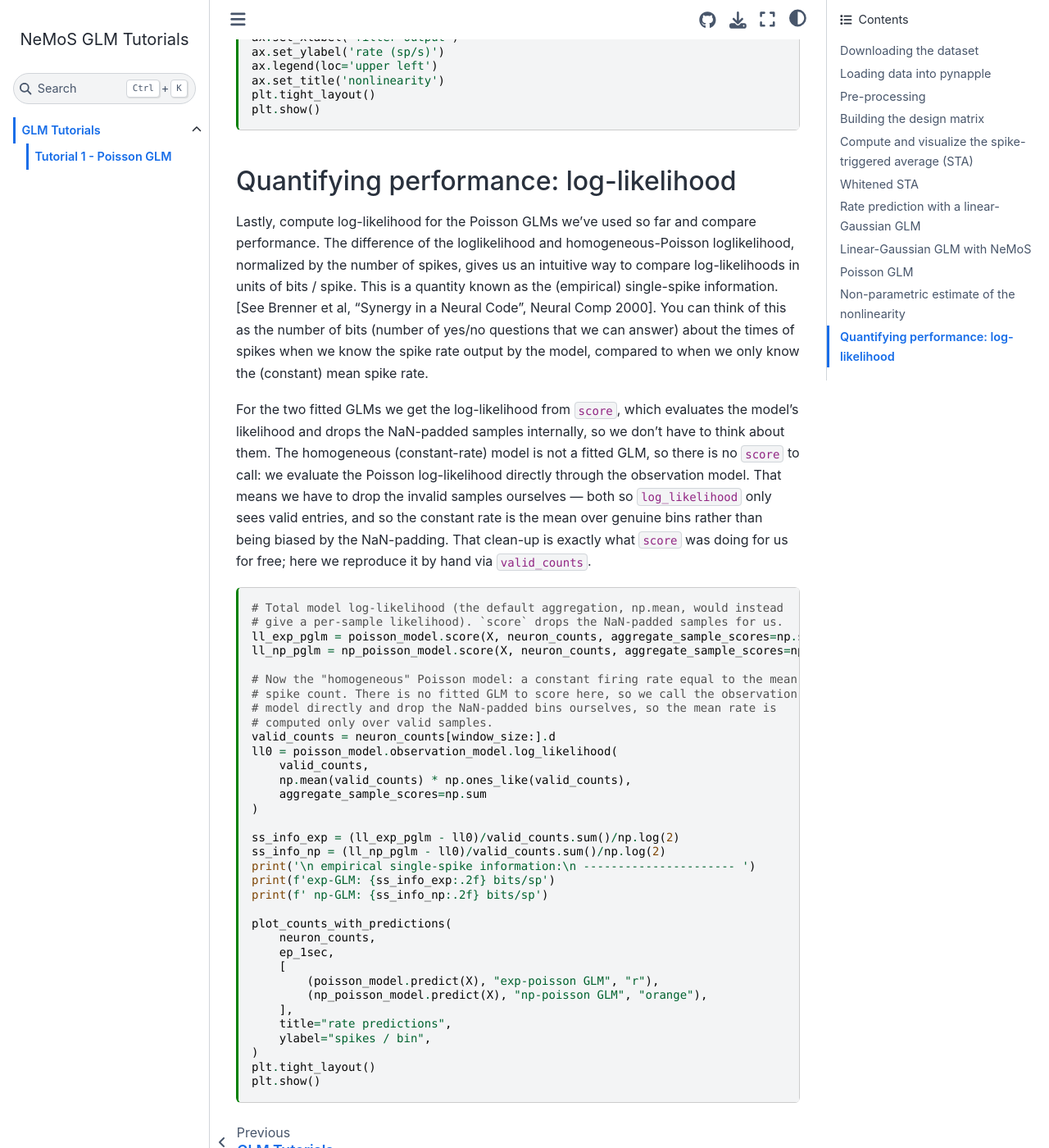
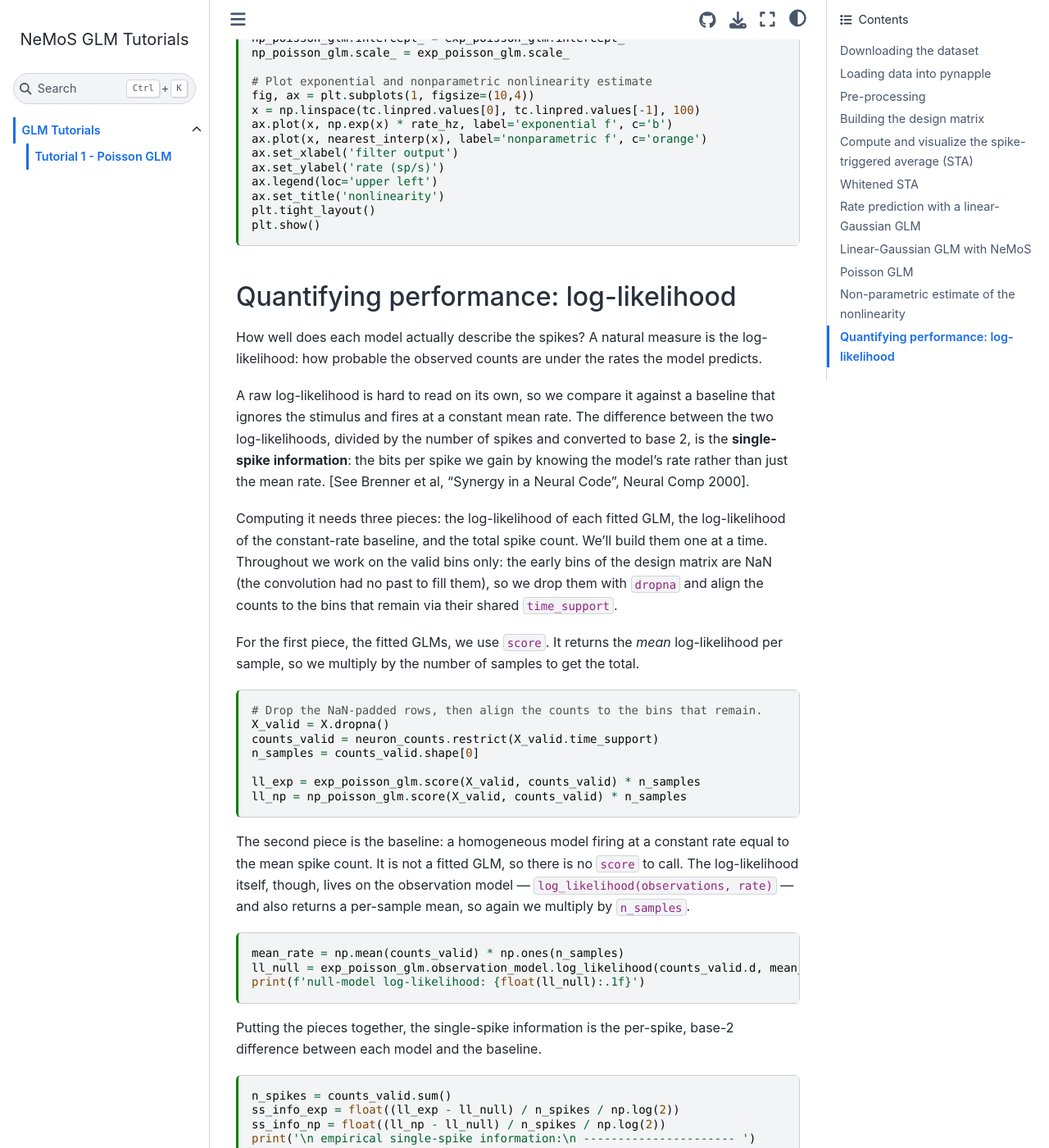
Before and after one commit to BalzaniEdoardo/nemos_glm_tutorials, a Sphinx documentation site: the page built from docs/tutorials/Sfn-2016-tutorial-GLMs/01_poisson_glm.md, in a window 1280 px wide and 1400 px high, scrolled down 12070 px. Shown: the whole window at 82% size. Built offline with Sphinx 7.4.7 and the Sphinx Book theme 1.1.4, drawn with Linux system fonts in a browser that asks for light colours; some of the changed text lies outside the part shown.

Commit message:
improve prose

````diff
--- a/docs/tutorials/Sfn-2016-tutorial-GLMs/01_poisson_glm.md
+++ b/docs/tutorials/Sfn-2016-tutorial-GLMs/01_poisson_glm.md
@@ -414,14 +414,14 @@ print('Training perf (R^2): lin-gauss GLM, w/ offset: {:.2f}'.format(1-mse2/rss)
 
 ## Linear-Gaussian GLM with NeMoS
 
-Fitting a Linear Gaussian GLM with nemos is straightforward, let's see how.
+We just computed the whitened STA by hand, with the least-squares formula. That estimate is the maximum-likelihood filter of a GLM with a Gaussian noise model and an identity link. NeMoS can fit that same model for us, so let's check that the two agree.
 
 ```{code-cell} ipython3
 
 # Define a model object
-model = nmo.glm.GLM(observation_model="Gaussian", solver_name="BFGS")
-model.fit(X, neuron_counts)
-model
+gaussian_glm = nmo.glm.GLM(observation_model="Gaussian", solver_name="BFGS")
+gaussian_glm.fit(X, neuron_counts)
+gaussian_glm
 ```
 
 [//]: # (TODO: drop the solver_name parameter once the Newton PR is done)
@@ -431,7 +431,7 @@ Let's plot the predictions and compare the resulting coefficients with the one o
 
 ```{code-cell} ipython3
 
-sppred_lgGLM_nemos = model.predict(X)
+sppred_lgGLM_nemos = gaussian_glm.predict(X)
 
 plot_counts_with_predictions(
     neuron_counts,
@@ -452,25 +452,24 @@ print('Training perf (R^2): lin-gauss GLM, nemos: {:.2f}'.format(1-mse_nemos/rss
 
 ## Poisson GLM
 
-Fitting a poisson GLM with exponential non-linearity is actually as easy as a linear regression, let's do it.
+The linear-Gaussian model treats spike counts as continuous and lets the prediction go negative, which is not what counts do. The Poisson GLM fixes this: it models the counts as Poisson, and passes the linear prediction through an exponential nonlinearity so the predicted rate is always positive. Fitting it takes the same two lines as before; the only change is the observation model, which is Poisson by default.
 
 ```{code-cell} ipython3
-# Instantiate a Poisson GLM (or change the observation model, `
-# model.observation_model = "Poisson"`)
-poisson_model = nmo.glm.GLM(solver_name="BFGS").fit(X, neuron_counts)
-poisson_model
+# Poisson is the default observation model, so there is nothing to set here.
+exp_poisson_glm = nmo.glm.GLM(solver_name="BFGS").fit(X, neuron_counts)
+exp_poisson_glm
 ```
 
-And computing the predicted rate is more of the same.
+The predicted rate comes from the same `predict` method. Let's compare the two filters and their predictions side by side.
 
 ```{code-cell} ipython3
-rate_pred_pGLM = poisson_model.predict(X)
+rate_pred_pGLM = exp_poisson_glm.predict(X)
 
 
 fig, (ax1,ax2) = plt.subplots(2, figsize=(8, 6))
 
-ax1.plot(ttk, model.coef_/np.linalg.norm(model.coef_), 'o-', label='lin-gauss GLM filt', c='gold')
-ax1.plot(ttk, poisson_model.coef_/np.linalg.norm(poisson_model.coef_), 'o-', label='poisson GLM filt', c='red')
+ax1.plot(ttk, gaussian_glm.coef_/np.linalg.norm(gaussian_glm.coef_), 'o-', label='lin-gauss GLM filt', c='gold')
+ax1.plot(ttk, exp_poisson_glm.coef_/np.linalg.norm(exp_poisson_glm.coef_), 'o-', label='poisson GLM filt', c='red')
 ax1.legend(loc = 'upper left')
 ax1.set_title('(normalized) linear-Gaussian and Poisson GLM filter estimates')
 ax1.set_xlabel('time before spike (s)')
@@ -502,7 +501,7 @@ A way to estimate the non-linearity from the data is computing the filtered stim
 
 # The filtered stimulus is the GLM's linear predictor: its output *before* the
 # nonlinearity, i.e. X @ coef + intercept.
-raw_filter_output = X @ poisson_model.coef_ + poisson_model.intercept_
+raw_filter_output = X @ exp_poisson_glm.coef_ + exp_poisson_glm.intercept_
 
 # Binning that against the spikes and averaging per bin is exactly a tuning curve.
 tc = nap.compute_tuning_curves(units[cell_idx], raw_filter_output.dropna(), bins=25, feature_names=["linpred"])
@@ -539,10 +538,10 @@ def nearest_interp(x):
 # A Poisson GLM whose nonlinearity *is* the estimated tuning curve. The curve is
 # in spikes/s, so we divide by rate_hz to get the GLM's spikes/bin. We set the
 # link at construction and reuse the exp-GLM's fitted filter instead of refitting.
-np_poisson_model = nmo.glm.GLM(inverse_link_function=lambda x: nearest_interp(x) / rate_hz)
-np_poisson_model.coef_ = poisson_model.coef_
-np_poisson_model.intercept_ = poisson_model.intercept_
-np_poisson_model.scale_ = poisson_model.scale_
+np_poisson_glm = nmo.glm.GLM(inverse_link_function=lambda x: nearest_interp(x) / rate_hz)
+np_poisson_glm.coef_ = exp_poisson_glm.coef_
+np_poisson_glm.intercept_ = exp_poisson_glm.intercept_
+np_poisson_glm.scale_ = exp_poisson_glm.scale_
 
 # Plot exponential and nonparametric nonlinearity estimate
 fig, ax = plt.subplots(1, figsize=(10,4))
@@ -559,45 +558,56 @@ plt.show()
 
 ## Quantifying performance: log-likelihood
 
-Lastly, compute log-likelihood for the Poisson GLMs we've used so far and compare performance. The difference of the loglikelihood and homogeneous-Poisson loglikelihood, normalized by the number of spikes, gives us an intuitive way to compare log-likelihoods in units of bits / spike.  This is a quantity known as the (empirical) single-spike information. [See Brenner et al, "Synergy in a Neural Code", Neural Comp 2000]. You can think of this as the number of bits (number of yes/no questions that we can answer) about the times of spikes when we know the spike rate output by the model, compared to when we only know the (constant) mean spike rate.
+How well does each model actually describe the spikes? A natural measure is the log-likelihood: how probable the observed counts are under the rates the model predicts.
 
-For the two fitted GLMs we get the log-likelihood from `score`, which evaluates the model's likelihood and drops the NaN-padded samples internally, so we don't have to think about them. The homogeneous (constant-rate) model is not a fitted GLM, so there is no `score` to call: we evaluate the Poisson log-likelihood directly through the observation model. That means we have to drop the invalid samples ourselves — both so `log_likelihood` only sees valid entries, and so the constant rate is the mean over genuine bins rather than being biased by the NaN-padding. That clean-up is exactly what `score` was doing for us for free; here we reproduce it by hand via `valid_counts`.
+A raw log-likelihood is hard to read on its own, so we compare it against a baseline that ignores the stimulus and fires at a constant mean rate. The difference between the two log-likelihoods, divided by the number of spikes and converted to base 2, is the **single-spike information**: the bits per spike we gain by knowing the model's rate rather than just the mean rate. [See Brenner et al, "Synergy in a Neural Code", Neural Comp 2000].
+
+Computing it needs three pieces: the log-likelihood of each fitted GLM, the log-likelihood of the constant-rate baseline, and the total spike count. We'll build them one at a time. Throughout we work on the valid bins only: the early bins of the design matrix are NaN (the convolution had no past to fill them), so we drop them with `dropna` and align the counts to the bins that remain via their shared `time_support`.
+
+For the first piece, the fitted GLMs, we use `score`. It returns the *mean* log-likelihood per sample, so we multiply by the number of samples to get the total.
 
 ```{code-cell} ipython3
+# Drop the NaN-padded rows, then align the counts to the bins that remain.
+X_valid = X.dropna()
+counts_valid = neuron_counts.restrict(X_valid.time_support)
+n_samples = counts_valid.shape[0]
 
-# Total model log-likelihood (the default aggregation, np.mean, would instead
-# give a per-sample likelihood). `score` drops the NaN-padded samples for us.
-ll_exp_pglm = poisson_model.score(X, neuron_counts, aggregate_sample_scores=np.sum)
-ll_np_pglm = np_poisson_model.score(X, neuron_counts, aggregate_sample_scores=np.sum)
+ll_exp = exp_poisson_glm.score(X_valid, counts_valid) * n_samples
+ll_np = np_poisson_glm.score(X_valid, counts_valid) * n_samples
+```
 
-# Now the "homogeneous" Poisson model: a constant firing rate equal to the mean
-# spike count. There is no fitted GLM to score here, so we call the observation
-# model directly and drop the NaN-padded bins ourselves, so the mean rate is
-# computed only over valid samples.
-valid_counts = neuron_counts[window_size:].d
-ll0 = poisson_model.observation_model.log_likelihood(
-    valid_counts,
-    np.mean(valid_counts) * np.ones_like(valid_counts),
-    aggregate_sample_scores=np.sum
-)
+The second piece is the baseline: a homogeneous model firing at a constant rate equal to the mean spike count. It is not a fitted GLM, so there is no `score` to call. The log-likelihood itself, though, lives on the observation model — `log_likelihood(observations, rate)` — and also returns a per-sample mean, so again we multiply by `n_samples`.
 
-ss_info_exp = (ll_exp_pglm - ll0)/valid_counts.sum()/np.log(2)
-ss_info_np = (ll_np_pglm - ll0)/valid_counts.sum()/np.log(2)
+```{code-cell} ipython3
+mean_rate = np.mean(counts_valid) * np.ones(n_samples)
+ll_null = exp_poisson_glm.observation_model.log_likelihood(counts_valid.d, mean_rate) * n_samples
+print(f'null-model log-likelihood: {float(ll_null):.1f}')
+```
+
+Putting the pieces together, the single-spike information is the per-spike, base-2 difference between each model and the baseline.
+
+```{code-cell} ipython3
+n_spikes = counts_valid.sum()
+ss_info_exp = float((ll_exp - ll_null) / n_spikes / np.log(2))
+ss_info_np = float((ll_np - ll_null) / n_spikes / np.log(2))
 print('\n empirical single-spike information:\n ---------------------- ')
 print(f'exp-GLM: {ss_info_exp:.2f} bits/sp')
 print(f' np-GLM: {ss_info_np:.2f} bits/sp')
+```
 
+Finally, let's compare the two rate predictions directly.
+
+```{code-cell} ipython3
 plot_counts_with_predictions(
     neuron_counts,
     ep_1sec,
     [
-        (poisson_model.predict(X), "exp-poisson GLM", "r"),
-        (np_poisson_model.predict(X), "np-poisson GLM", "orange"),
+        (exp_poisson_glm.predict(X), "exp-poisson GLM", "r"),
+        (np_poisson_glm.predict(X), "np-poisson GLM", "orange"),
     ],
     title="rate predictions",
     ylabel="spikes / bin",
 )
 plt.tight_layout()
 plt.show()
-
 ```
````
